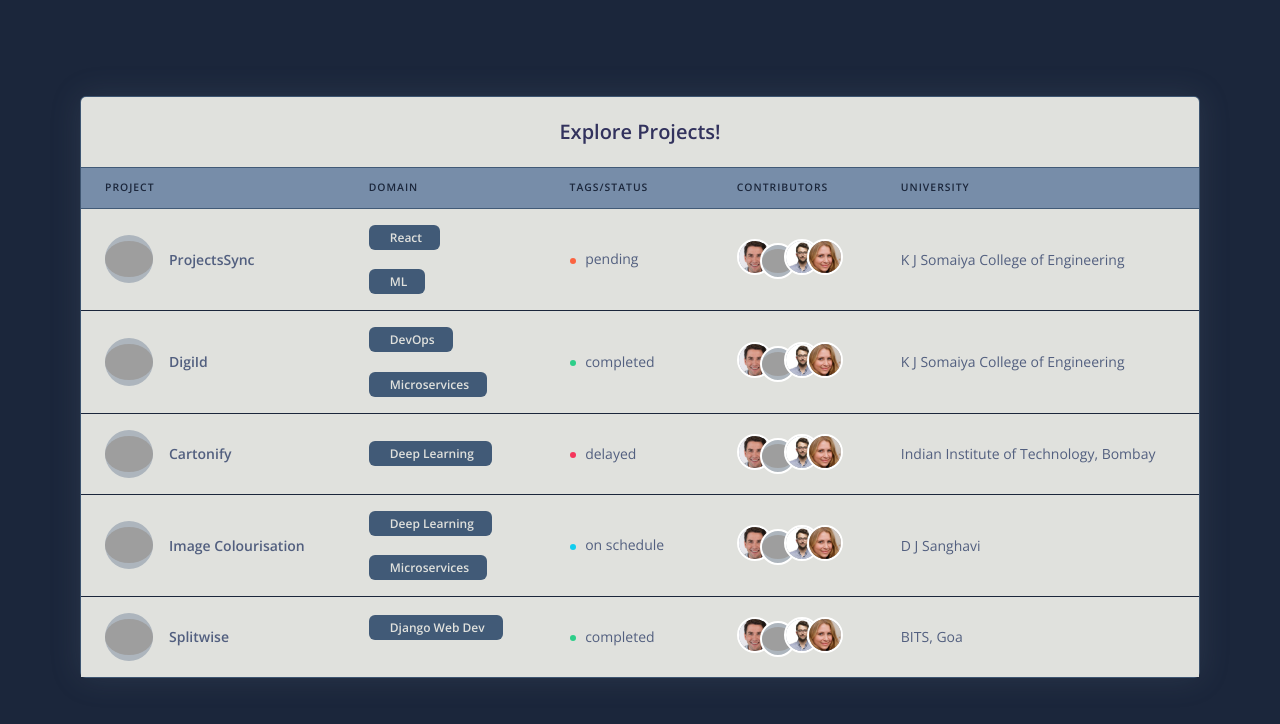
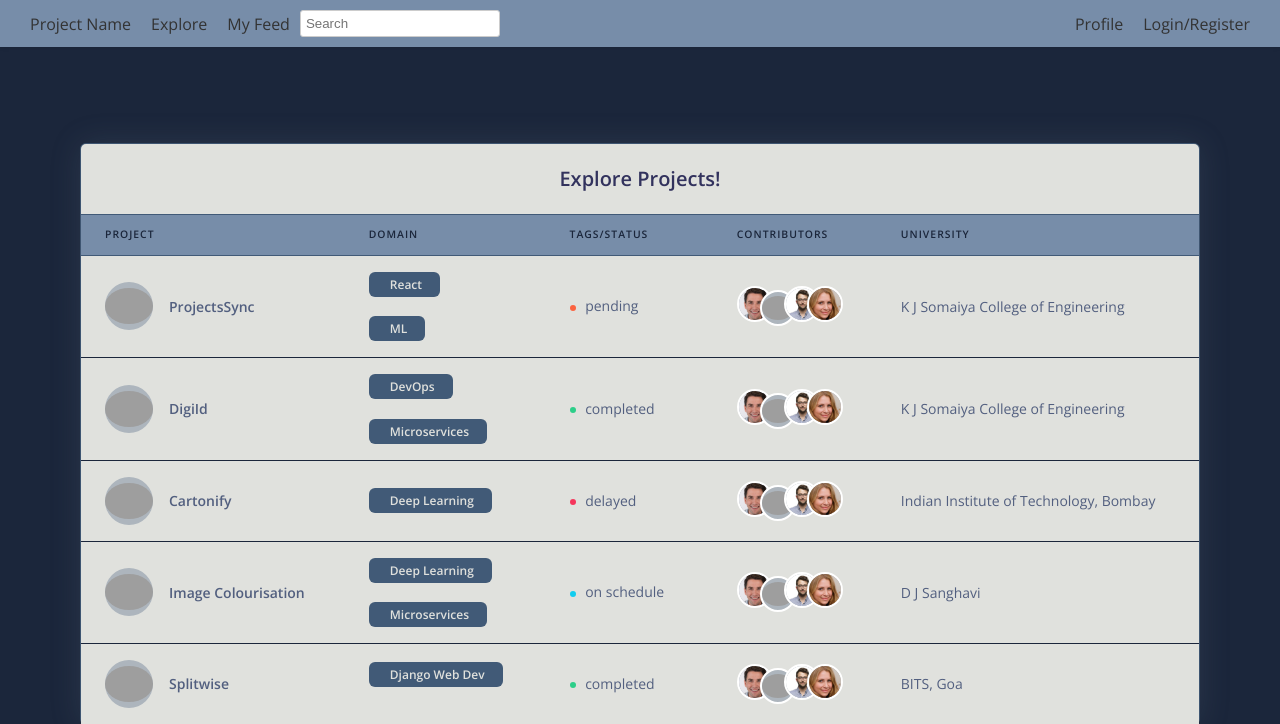
Before and after one commit to AkhilNagar/ProjectSync, a Django app: page /explore/ in a window 1280 px wide. Shown: the top 724 px of the page. Run offline with Django 4.2, Linux system fonts and the light colour scheme; grey boxes are pictures that could not be loaded.

Commit message:
Navbar added

```diff
--- a/projectsync/templates/base.html
+++ b/projectsync/templates/base.html
@@ -1,13 +1,82 @@
+{% load static %}
 <!DOCTYPE html>
 <html>
 <head>
   <meta charset="utf-8">
-  <title>{% block title %}Django{% endblock %}</title>
+  <title>{% block title %}ProjectSync{% endblock %}</title>
+  <!-- <link rel="stylesheet" href="{% static 'css/style.css' %}"> -->
+  <style>
+   /* CSS */
+    .navbar {
+      display: flex;
+      justify-content: space-between;
+      align-items: center;
+      background-color: #778DA9;
+      padding: 10px 20px;
+    }
+
+    .navbar-right,
+    .navbar-left {
+      display: flex;
+      align-items: center;
+    }
+
+    .navbar-right a,
+    .navbar-left a {
+      text-decoration: none;
+      color: #333;
+      margin: 0 10px;
+      font-size: 16px;
+    }
+
+    .navbar-right input {
+      padding: 5px;
+      border: 1px solid #ccc;
+      border-radius: 3px;
+    }
+
+    .navbar-right input:focus {
+      outline: none;
+      border-color: #04AA6D;
+    }
+
+    /* Additional styling */
+    .navbar {
+      box-shadow: 0 0 5px rgba(0, 0, 0, 0.1);
+    }
+
+    .navbar-right a,
+    .navbar-left a {
+      transition: color 0.2s ease;
+    }
+
+    .navbar-right a:hover,
+    .navbar-left a:hover {
+      color: #0D1B2A;
+    }
+
+    .navbar-right input {
+      width: 200px;
+    }
+
+  </style>
 </head>
 <body>
-  <main>
-    {% block content %}
-    {% endblock %}
-  </main>
+  <!-- HTML -->
+<nav class="navbar">
+  <div class="navbar-right">
+    <a href="#">Project Name</a>
+    <a href="#">Explore</a>
+    <a href="#">My Feed</a>
+    <input type="search" placeholder="Search">
+  </div>
+  <div class="navbar-left">
+    <a href="#">Profile</a>
+    <a href="#">Login/Register</a>
+  </div>
+</nav>
+
+  {% block content %}
+  {% endblock %}
 </body>
 </html>
--- a/projectsync/templates/exploreProjects.html
+++ b/projectsync/templates/exploreProjects.html
@@ -1,13 +1,12 @@
+{% extends "base.html" %}
+{% block content %}
 {% load static %}
 
-<!DOCTYPE html>
-<html>
+
     <link href="https://fonts.googleapis.com/css?family=Open+Sans:300,400,600,700" rel="stylesheet">
-<head>
+
     <link rel="stylesheet" href="{% static 'css/explore.css' %}" />
 
-</head>
-<body>
   <div class="main-content">
     <div class="container mt-7">
       <!-- Table -->
@@ -254,6 +253,5 @@
         </div>
       </div>
       <br><br><br>
-</body>
 
-</html>
+{% endblock %}
```
